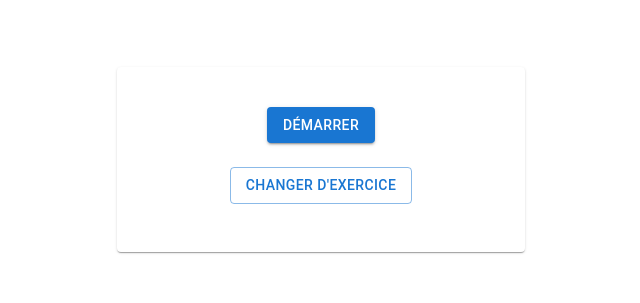
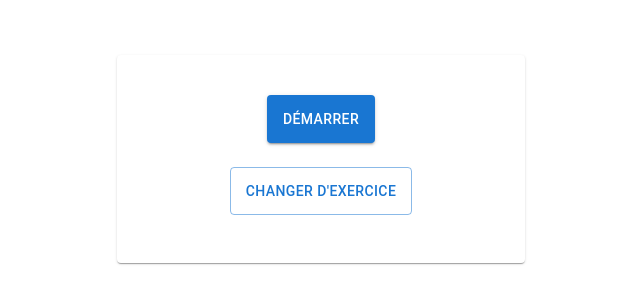
Before and after one commit to maelcornil/classe, a React (Vite) app in the folder classe-app/: page /exercice in a window 1280 px wide. Shown: the part 241-544 px from the top of the page, without its empty margins (319-959 px from the left). Built offline with nearby package versions, Linux system fonts and the light colour scheme.

Commit message:
Button height harmonization

```diff
--- a/classe-app/src/Exercises.tsx
+++ b/classe-app/src/Exercises.tsx
@@ -193,7 +193,7 @@ export default function Exercises(): JSX.Element {
         <CardContent>
 
           {!started && (
-            <Button variant="contained" onClick={startSeries}>Démarrer</Button>
+            <Button variant="contained" onClick={startSeries} sx={{ minHeight: 48 }}>Démarrer</Button>
           )}
 
           {started && !seriesFinished && exercise && (
@@ -238,11 +238,11 @@ export default function Exercises(): JSX.Element {
               <Grid container spacing={2} justifyContent="center" alignItems="center" mt={2}>
                 {validated === null ? (
                   <Grid item>
-                    <Button variant="contained" onClick={checkAnswer} disabled={!input}>Valider</Button>
+                    <Button variant="contained" onClick={checkAnswer} disabled={!input} sx={{ minHeight: 48 }}>Valider</Button>
                   </Grid>
                 ) : (
                   <Grid item>
-                    {validated ? <CheckCircleIcon color="success" fontSize="large" /> : <CancelIcon color="error" fontSize="large" />}
+                    {validated ? <CheckCircleIcon sx={{ minHeight: 48 }} color="success" fontSize="large" /> : <CancelIcon color="error" fontSize="large" />}
                   </Grid>
                 )}
               </Grid>
@@ -250,14 +250,14 @@ export default function Exercises(): JSX.Element {
               <Box mt={3} display="flex" justifyContent="center" gap={2} minHeight={48}>
                 {validated !== null ? (
                   validated === false && params.mode === 1 ? (
-                    <Button variant="contained" onClick={restartExercise}>Recommencer</Button>
+                    <Button sx={{ minHeight: 48 }} variant="contained" onClick={restartExercise}>Recommencer</Button>
                   ) : (
-                    <Button variant="contained" onClick={newExercise}>
+                    <Button sx={{ minHeight: 48 }} variant="contained" onClick={newExercise}>
                       {currentSeries === params.series ? "Afficher votre résultat" : "Exercice suivant"}
                     </Button>
                   )
                 ) : (
-                  <Box visibility="hidden"><Button variant="outlined">Placeholder</Button></Box>
+                  <Box visibility="hidden"><Button sx={{ minHeight: 48 }} variant="outlined">Placeholder</Button></Box>
                 )}
               </Box>
 
@@ -296,13 +296,13 @@ export default function Exercises(): JSX.Element {
               </Box>
 
               <Box mt={3}>
-                <Button variant="contained" onClick={restartSeries}>Recommencer</Button>
+                <Button variant="contained" sx={{ minHeight: 48 }} onClick={restartSeries}>Recommencer</Button>
               </Box>
             </>
           )}
 
           <Box mt={3}>
-            <Button variant="outlined" onClick={() => navigate("/")}>Changer d'exercice</Button>
+            <Button variant="outlined" sx={{ minHeight: 48 }} onClick={() => navigate("/")}>Changer d'exercice</Button>
           </Box>
 
         </CardContent>
```
